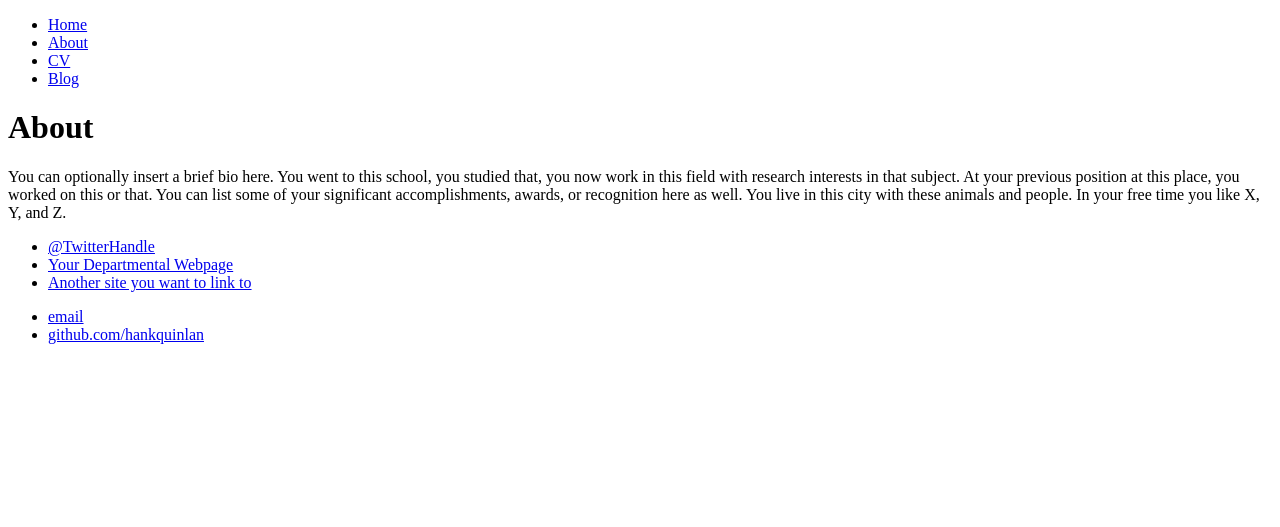
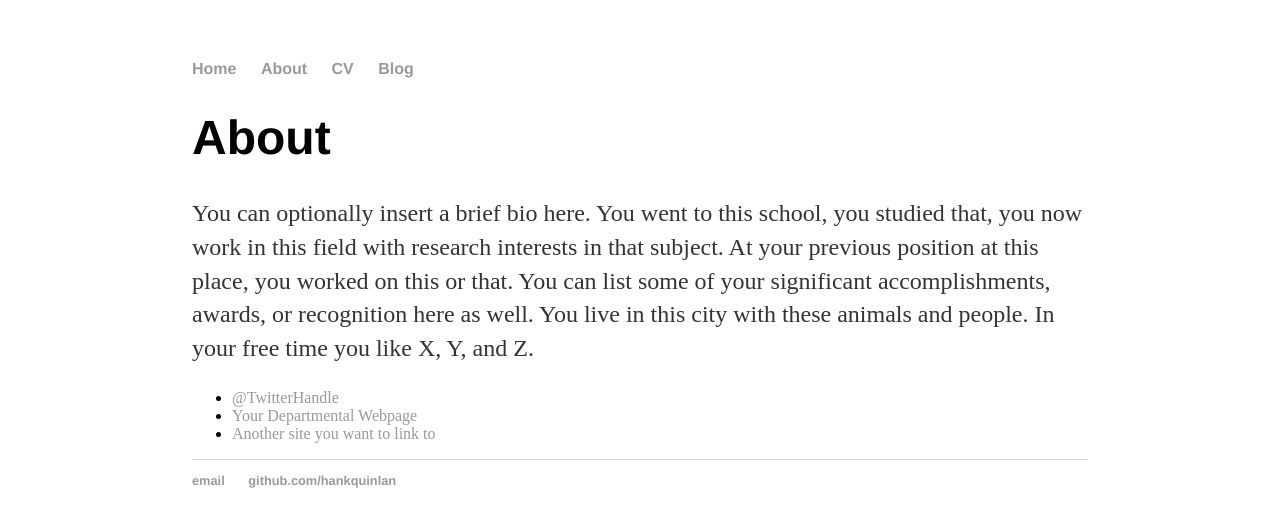
Before and after one commit to thrilheaven/duff, a Jekyll site: the page built from about/index.html, in a window 1280 px wide. Shown: the top 527 px of the page. Built offline with Jekyll 4.4.1, drawn with Linux system fonts in a browser that asks for light colours.

Commit message:
Update default.html

```diff
--- a/_layouts/default.html
+++ b/_layouts/default.html
@@ -3,7 +3,7 @@
 		<head>
 			<title>{{ page.title }}</title>
 			<!-- link to main stylesheet -->
-			<link rel="stylesheet" type="text/css" href="css/main.css">
+			<link rel="stylesheet" type="text/css" href="/duff/css/main.css">
 		</head>
 		<body>
 			<nav>
```
